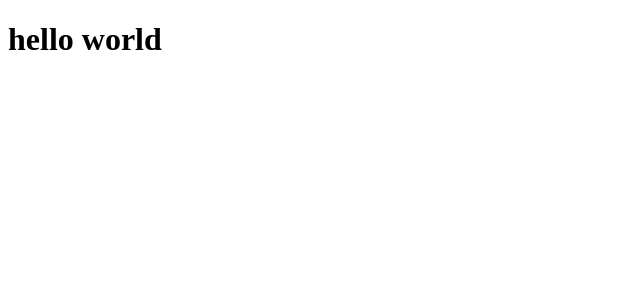
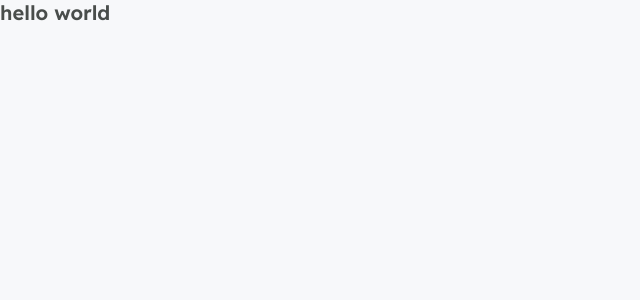
Before and after one commit to xfelipetavares/podcastr-next-ts, a Next.js app: page / in a window 1280 px wide. Shown: the top 300 px of the page, without its empty margins (0-640 px from the left). Built offline with nearby package versions, Linux system fonts and the light colour scheme.

Commit message:
project set

```diff
--- a/package.json
+++ b/package.json
@@ -17,6 +17,7 @@
     "next": "13.4.7",
     "react": "18.2.0",
     "react-dom": "18.2.0",
+    "sass": "^1.63.6",
     "typescript": "5.1.6"
   }
 }
--- a/src/pages/_app.tsx
+++ b/src/pages/_app.tsx
@@ -1,4 +1,5 @@
 import type { AppProps } from 'next/app'
+import '../styles/global.scss'
 
 export default function App({ Component, pageProps }: AppProps) {
   return <Component {...pageProps} />
--- /dev/null
+++ b/src/pages/_document.tsx
@@ -0,0 +1,19 @@
+import Document, { Html, Head, Main, NextScript } from 'next/document'
+
+export default class MyDocument extends Document {
+  render() {
+    return (
+      <Html>
+        <Head>
+          <link rel="preconnect" href="https://fonts.googleapis.com" />
+          <link rel="preconnect" href="https://fonts.gstatic.com" />
+          <link href="https://fonts.googleapis.com/css2?family=Inter&family=Lexend:wght@500;600&display=swap" rel="stylesheet" />
+        </Head>
+        <body>
+          <Main />
+          <NextScript />
+        </body>
+      </Html>
+    )
+  }
+}
--- /dev/null
+++ b/src/styles/global.scss
@@ -0,0 +1,75 @@
+* {
+  margin: 0;
+  padding: 0;
+  box-sizing: border-box;
+}
+
+:root {
+  --white: #fff;
+
+  --gray-50: #f7f8fa;
+  --gray-100: #e6e8eb;
+  --gray-200: #afb2b1;
+  --gray-500: #808080;
+  --gray-800: #494d4b;
+
+  --green-500: #04d361;
+
+  --purple-300: #9f75ff;
+  --purple-400: #9164fa;
+  --purple-500: #8257e5;
+  --purple-800: #6f48c9;
+
+  font-size: 62.5%;
+}
+
+@media (max-width: 1080px) {
+  html {
+    font-size: 93.75%; // 15px
+  }
+}
+
+@media (max-width: 720px) {
+  html {
+    font-size: 87.5%; // 14px
+  }
+}
+
+body {
+  background: var(--gray-50);
+}
+
+body,
+input,
+textarea,
+button {
+  font: 500 1rem Inter, sans-serif;
+  color: var(--gray-500);
+}
+
+h1,
+h2,
+h3,
+h4,
+h5,
+h6 {
+  font-weight: 600;
+  font-family: Lexend, sans-serif;
+  color: var(--gray-800);
+}
+
+h1 {
+  font-size: 2rem;
+}
+
+h2 {
+  font-size: 1.5rem;
+}
+
+h2 {
+  font-size: 1.6rem;
+}
+
+button {
+  cursor: pointer;
+}
```
Also changed, not shown: 2 other files (tests, documents, lock files or other folders).
